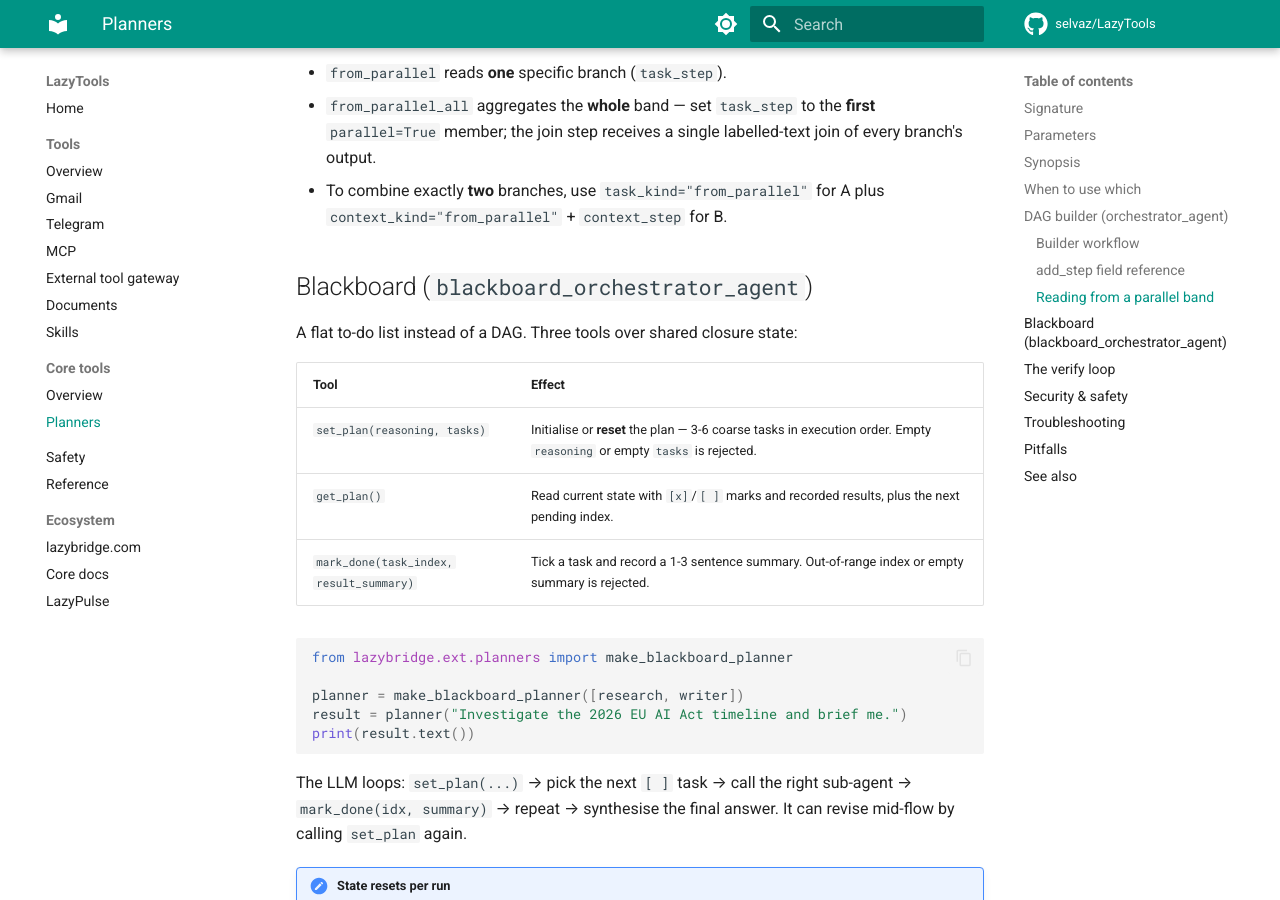
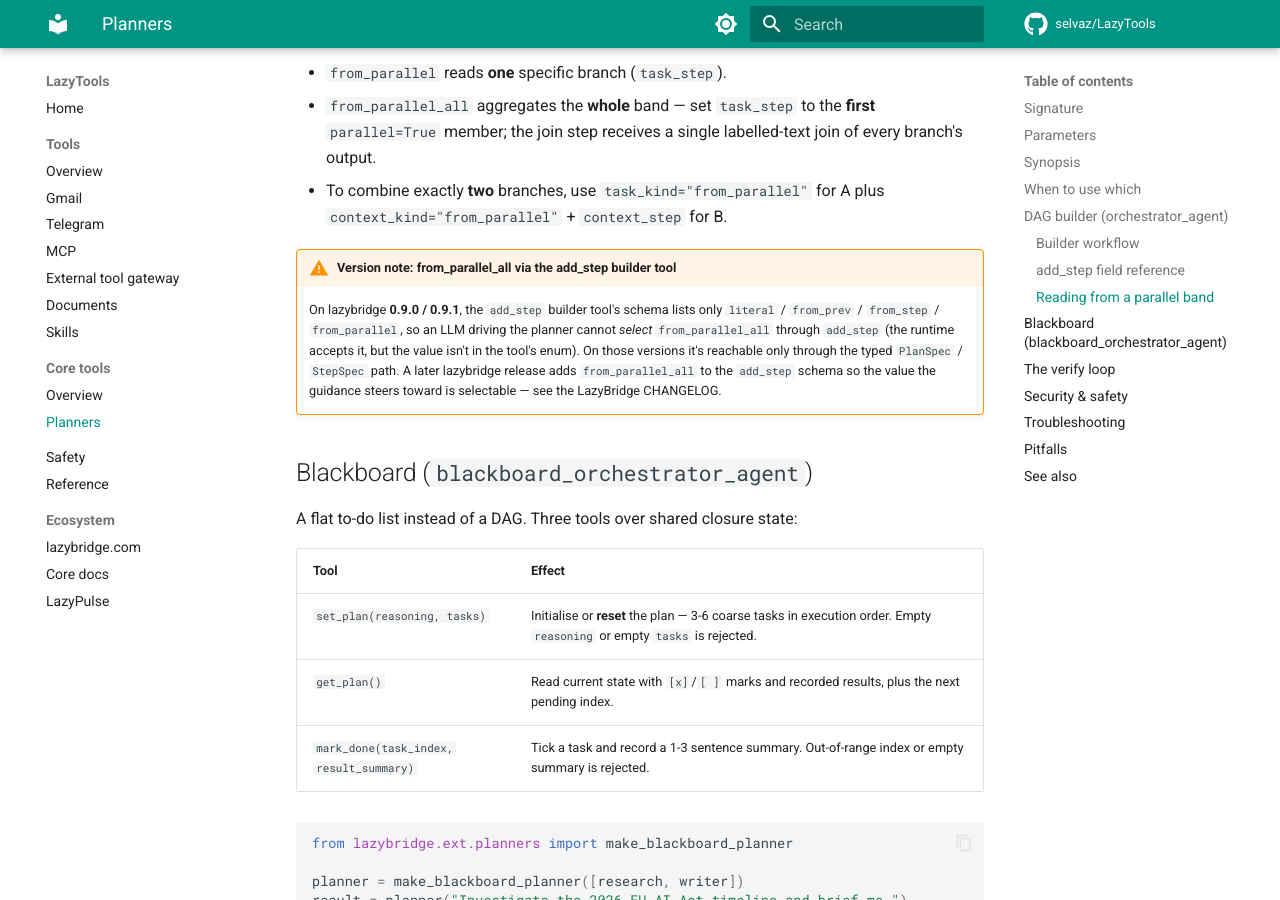
Before and after one commit to selvaz/LazyTools, an MkDocs documentation site: the page built from docs/planners.md, in a window 1280 px wide and 900 px high, scrolled down 4975 px. Built offline with MkDocs 1.6.1 and Material for MkDocs 9.7.7, drawn with Linux system fonts in a browser that asks for light colours; comment, search, counter and statistics services are not loaded.

Commit message:
docs(planners): add version note on from_parallel_all via add_step
Codex review flagged that the docs advertise task_kind="from_parallel_all"
in the add_step builder workflow, but on lazybridge 0.9.0/0.9.1 the add_step
tool schema omits it (only validation/StepSpec/guidance support it). Add a
version-note admonition: on those versions it's reachable only via the typed
PlanSpec/StepSpec path; a later lazybridge release adds it to the add_step
schema (fix landed upstream).

```diff
--- a/docs/planners.md
+++ b/docs/planners.md
@@ -184,6 +184,16 @@ run_plan(pid, task="Compare Apple and Google headcounts")
 - To combine exactly **two** branches, use `task_kind="from_parallel"` for A
   plus `context_kind="from_parallel"` + `context_step` for B.
 
+!!! warning "Version note: from_parallel_all via the add_step builder tool"
+    On lazybridge **0.9.0 / 0.9.1**, the `add_step` builder tool's schema lists
+    only `literal` / `from_prev` / `from_step` / `from_parallel`, so an LLM
+    driving the planner cannot *select* `from_parallel_all` through `add_step`
+    (the runtime accepts it, but the value isn't in the tool's enum). On those
+    versions it's reachable only through the typed `PlanSpec` / `StepSpec` path.
+    A later lazybridge release adds `from_parallel_all` to the `add_step` schema
+    so the value the guidance steers toward is selectable — see the LazyBridge
+    CHANGELOG.
+
 ## Blackboard (`blackboard_orchestrator_agent`)
 
 A flat to-do list instead of a DAG. Three tools over shared closure state:
```
